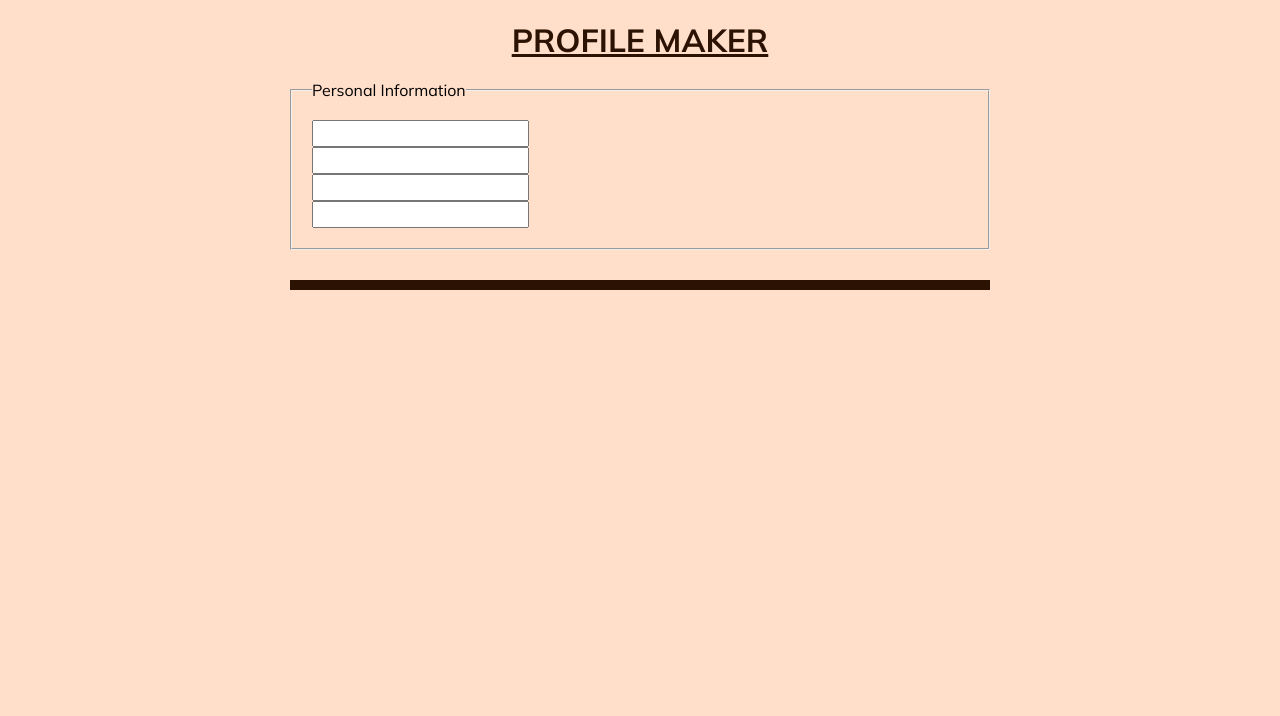
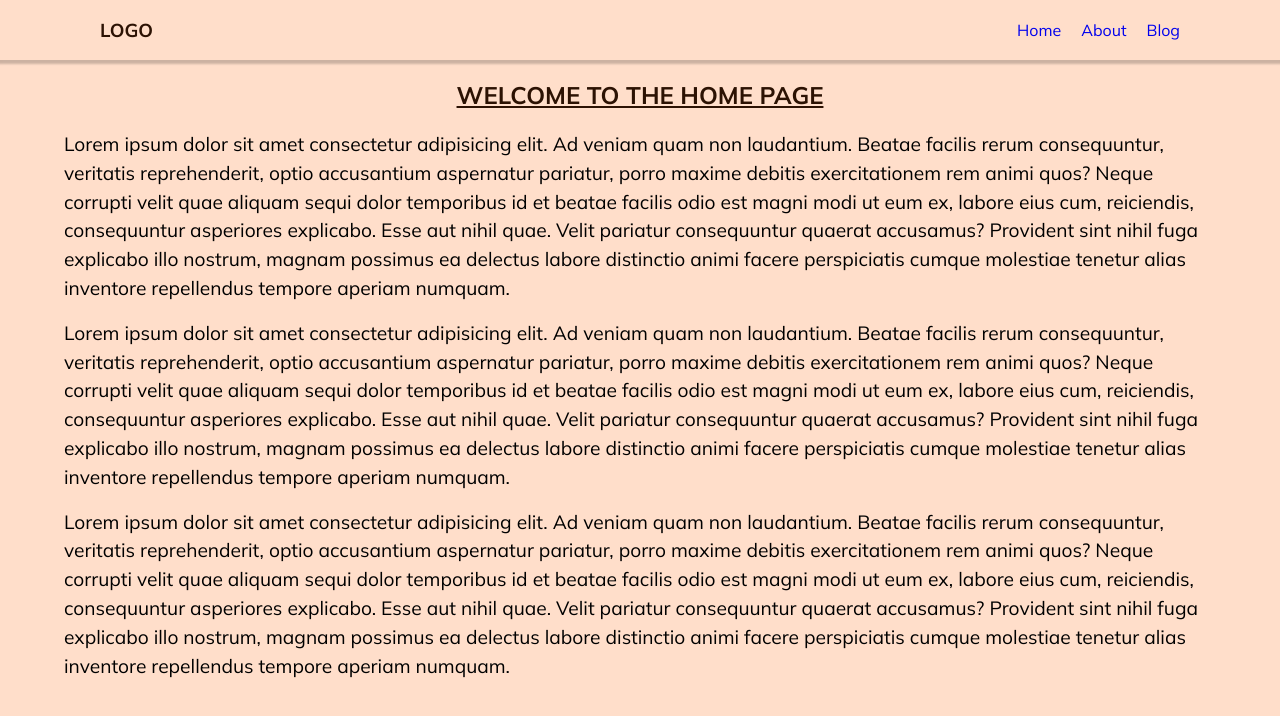
Before and after one commit to Rabiu-Adeola-Mustapha/Writer-Profiles-App, a React (Create React App) app: page / in a window 1280 px wide. Shown: the top 716 px of the page. Built offline with nearby package versions, Linux system fonts and the light colour scheme.

Commit message:
react component 8

```diff
--- a/package.json
+++ b/package.json
@@ -9,6 +9,7 @@
     "axios": "^0.26.1",
     "react": "^17.0.2",
     "react-dom": "^17.0.2",
+    "react-router-dom": "^6.3.0",
     "react-scripts": "5.0.0",
     "web-vitals": "^2.1.4"
   },
--- a/src/App.js
+++ b/src/App.js
@@ -1,30 +1,21 @@
-import useLocalStorage from "./hooks/useLocalStorage";
-import ProfileForm from "./components/ProfileForm";
-import ProfileCard from "./components/ProfileCard";
+import React from "react";
+import { BrowserRouter, Routes, Route } from "react-router-dom";
+import About from "./pages/About";
+import Home from "./pages/Home";
+import Blog from "./pages/Blog";
+import Navbar from "./components/navbar/Navbar";
 
-function App() {
-  const [profiles, setProfiles] = useLocalStorage("profiles", []);
-
-  const updateProfiles = (profile) => {
-    let arr = profiles;
-    arr.push(profile);
-    setProfiles([...arr]);
-  };
-
+const App = () => {
   return (
-    <div className="app">
-      <h1> Profile Maker </h1>
-      <div>
-        <ProfileForm submit={updateProfiles} />
-        <hr />
-        <div className="list">
-          {profiles.map((person, index) => (
-            <ProfileCard key={index} writer={person} />
-          ))}
-        </div>
-      </div>
-    </div>
+    <BrowserRouter>
+      <Navbar />
+      <Routes>
+        <Route path="about" element={<About />} />
+        <Route path="/" element={<Home />} />
+        <Route path="Blog" element={<Blog />} />
+      </Routes>
+    </BrowserRouter>
   );
-}
+};
 
 export default App;
--- /dev/null
+++ b/src/components/navbar/Navbar.js
@@ -0,0 +1,24 @@
+import React from 'react'
+import {Link} from "react-router-dom";
+import "./Navbar.module.css";
+
+const Navbar = () => {
+  return (
+    <nav>
+        <h3>Logo</h3>
+        <ul>
+            <li>
+                <Link to="/">Home</Link>
+            </li>
+            <li>
+                <Link to="about">About</Link>
+            </li>
+            <li>
+                <Link to="blog">Blog</Link>
+            </li>
+        </ul>
+    </nav>
+  )
+}
+
+export default Navbar
--- /dev/null
+++ b/src/components/navbar/Navbar.module.css
@@ -0,0 +1,18 @@
+nav {
+    display: flex;
+    justify-content: space-between;
+    align-items: center;
+    box-shadow: 0 2px 2px 2px rgba(0, 0, 0, 0.2);
+    height: 60px;
+    padding: 0 100px;
+}
+
+nav ul {
+    display: flex;
+    list-style: none;
+    gap: 20px
+
+}
+nav ul li a {
+    text-decoration: none;
+}
--- a/src/index.css
+++ b/src/index.css
@@ -194,3 +194,12 @@ hr {
 .post > h3 {
   text-align: center;
 }
+section {
+  width: 90%;
+  margin: 0 auto;
+}
+section p {
+  font-size: 1.2rem;
+  line-height: 1.5;
+  margin-bottom: 1rem;
+}
--- /dev/null
+++ b/src/pages/About.js
@@ -0,0 +1,38 @@
+import React from 'react'
+
+const About = () => {
+  return (
+    <section>
+        <h1>Welcome to About Page</h1>
+      <p>Lorem ipsum dolor sit amet consectetur adipisicing elit. Ad veniam quam non laudantium.
+          Beatae facilis rerum consequuntur, veritatis reprehenderit, optio accusantium aspernatur pariatur,
+           porro maxime debitis exercitationem rem animi quos?
+             Neque corrupti velit quae aliquam sequi dolor temporibus id et beatae facilis odio est magni modi ut eum ex,
+            labore eius cum, reiciendis, consequuntur asperiores explicabo.
+            Esse aut nihil quae.
+           Velit pariatur consequuntur quaerat accusamus? Provident sint nihil fuga explicabo illo nostrum,
+            magnam possimus ea delectus labore distinctio animi facere perspiciatis cumque molestiae tenetur alias inventore repellendus tempore aperiam numquam.
+      </p>
+      <p>Lorem ipsum dolor sit amet consectetur adipisicing elit. Ad veniam quam non laudantium.
+          Beatae facilis rerum consequuntur, veritatis reprehenderit, optio accusantium aspernatur pariatur,
+           porro maxime debitis exercitationem rem animi quos?
+             Neque corrupti velit quae aliquam sequi dolor temporibus id et beatae facilis odio est magni modi ut eum ex,
+            labore eius cum, reiciendis, consequuntur asperiores explicabo.
+            Esse aut nihil quae.
+           Velit pariatur consequuntur quaerat accusamus? Provident sint nihil fuga explicabo illo nostrum,
+            magnam possimus ea delectus labore distinctio animi facere perspiciatis cumque molestiae tenetur alias inventore repellendus tempore aperiam numquam.
+      </p>
+      <p>Lorem ipsum dolor sit amet consectetur adipisicing elit. Ad veniam quam non laudantium.
+          Beatae facilis rerum consequuntur, veritatis reprehenderit, optio accusantium aspernatur pariatur,
+           porro maxime debitis exercitationem rem animi quos?
+             Neque corrupti velit quae aliquam sequi dolor temporibus id et beatae facilis odio est magni modi ut eum ex,
+            labore eius cum, reiciendis, consequuntur asperiores explicabo.
+            Esse aut nihil quae.
+           Velit pariatur consequuntur quaerat accusamus? Provident sint nihil fuga explicabo illo nostrum,
+            magnam possimus ea delectus labore distinctio animi facere perspiciatis cumque molestiae tenetur alias inventore repellendus tempore aperiam numquam.
+      </p>
+    </section>
+  )
+}
+
+export default About
--- /dev/null
+++ b/src/pages/Blog.js
@@ -0,0 +1,47 @@
+import React from "react";
+
+const Blog = () => {
+  return (
+    <section>
+        <h1>Welcome To Blog Page</h1>
+      <p>
+        Lorem ipsum dolor sit amet consectetur adipisicing elit. Ad veniam quam
+        non laudantium. Beatae facilis rerum consequuntur, veritatis
+        reprehenderit, optio accusantium aspernatur pariatur, porro maxime
+        debitis exercitationem rem animi quos? Neque corrupti velit quae aliquam
+        sequi dolor temporibus id et beatae facilis odio est magni modi ut eum
+        ex, labore eius cum, reiciendis, consequuntur asperiores explicabo. Esse
+        aut nihil quae. Velit pariatur consequuntur quaerat accusamus? Provident
+        sint nihil fuga explicabo illo nostrum, magnam possimus ea delectus
+        labore distinctio animi facere perspiciatis cumque molestiae tenetur
+        alias inventore repellendus tempore aperiam numquam.
+      </p>
+      <p>
+        Lorem ipsum dolor sit amet consectetur adipisicing elit. Ad veniam quam
+        non laudantium. Beatae facilis rerum consequuntur, veritatis
+        reprehenderit, optio accusantium aspernatur pariatur, porro maxime
+        debitis exercitationem rem animi quos? Neque corrupti velit quae aliquam
+        sequi dolor temporibus id et beatae facilis odio est magni modi ut eum
+        ex, labore eius cum, reiciendis, consequuntur asperiores explicabo. Esse
+        aut nihil quae. Velit pariatur consequuntur quaerat accusamus? Provident
+        sint nihil fuga explicabo illo nostrum, magnam possimus ea delectus
+        labore distinctio animi facere perspiciatis cumque molestiae tenetur
+        alias inventore repellendus tempore aperiam numquam.
+      </p>
+      <p>
+        Lorem ipsum dolor sit amet consectetur adipisicing elit. Ad veniam quam
+        non laudantium. Beatae facilis rerum consequuntur, veritatis
+        reprehenderit, optio accusantium aspernatur pariatur, porro maxime
+        debitis exercitationem rem animi quos? Neque corrupti velit quae aliquam
+        sequi dolor temporibus id et beatae facilis odio est magni modi ut eum
+        ex, labore eius cum, reiciendis, consequuntur asperiores explicabo. Esse
+        aut nihil quae. Velit pariatur consequuntur quaerat accusamus? Provident
+        sint nihil fuga explicabo illo nostrum, magnam possimus ea delectus
+        labore distinctio animi facere perspiciatis cumque molestiae tenetur
+        alias inventore repellendus tempore aperiam numquam.
+      </p>
+    </section>
+  );
+};
+
+export default Blog;
--- /dev/null
+++ b/src/pages/Home.js
@@ -0,0 +1,47 @@
+import React from "react";
+
+const Home = () => {
+  return (
+    <section>
+        <h1>Welcome to the Home Page</h1>
+      <p>
+        Lorem ipsum dolor sit amet consectetur adipisicing elit. Ad veniam quam
+        non laudantium. Beatae facilis rerum consequuntur, veritatis
+        reprehenderit, optio accusantium aspernatur pariatur, porro maxime
+        debitis exercitationem rem animi quos? Neque corrupti velit quae aliquam
+        sequi dolor temporibus id et beatae facilis odio est magni modi ut eum
+        ex, labore eius cum, reiciendis, consequuntur asperiores explicabo. Esse
+        aut nihil quae. Velit pariatur consequuntur quaerat accusamus? Provident
+        sint nihil fuga explicabo illo nostrum, magnam possimus ea delectus
+        labore distinctio animi facere perspiciatis cumque molestiae tenetur
+        alias inventore repellendus tempore aperiam numquam.
+      </p>
+      <p>
+        Lorem ipsum dolor sit amet consectetur adipisicing elit. Ad veniam quam
+        non laudantium. Beatae facilis rerum consequuntur, veritatis
+        reprehenderit, optio accusantium aspernatur pariatur, porro maxime
+        debitis exercitationem rem animi quos? Neque corrupti velit quae aliquam
+        sequi dolor temporibus id et beatae facilis odio est magni modi ut eum
+        ex, labore eius cum, reiciendis, consequuntur asperiores explicabo. Esse
+        aut nihil quae. Velit pariatur consequuntur quaerat accusamus? Provident
+        sint nihil fuga explicabo illo nostrum, magnam possimus ea delectus
+        labore distinctio animi facere perspiciatis cumque molestiae tenetur
+        alias inventore repellendus tempore aperiam numquam.
+      </p>
+      <p>
+        Lorem ipsum dolor sit amet consectetur adipisicing elit. Ad veniam quam
+        non laudantium. Beatae facilis rerum consequuntur, veritatis
+        reprehenderit, optio accusantium aspernatur pariatur, porro maxime
+        debitis exercitationem rem animi quos? Neque corrupti velit quae aliquam
+        sequi dolor temporibus id et beatae facilis odio est magni modi ut eum
+        ex, labore eius cum, reiciendis, consequuntur asperiores explicabo. Esse
+        aut nihil quae. Velit pariatur consequuntur quaerat accusamus? Provident
+        sint nihil fuga explicabo illo nostrum, magnam possimus ea delectus
+        labore distinctio animi facere perspiciatis cumque molestiae tenetur
+        alias inventore repellendus tempore aperiam numquam.
+      </p>
+    </section>
+  );
+};
+
+export default Home;
```
Also changed, not shown: 1 other file (tests, documents, lock files or other folders).
